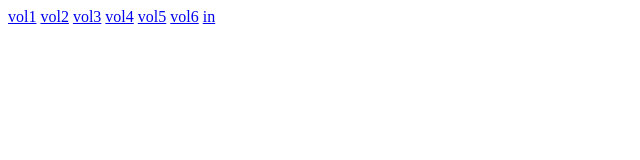
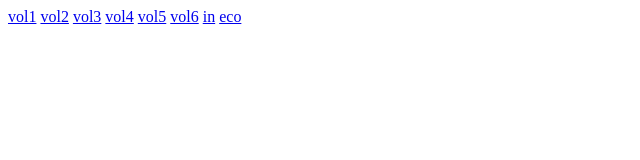
Before and after one commit to RyuAoni/RyuAoni.github.io, a plain HTML site: page index.html in a window 1280 px wide. Shown: the full height of the page, 0-640 px from the left. Drawn offline with Linux system fonts and the light colour scheme.

Commit message:
Update index.html

```diff
--- a/index.html
+++ b/index.html
@@ -13,6 +13,6 @@
   <a href= "vol5.html" >vol5</a>
   <a href= "vol6.html" >vol6</a>
   <a href= "in.html" >in</a>
-  <a href="app-debug (3).apk" aria-label="Androidアプリをダウンロード"></a>
+  <a href="app-debug (3).apk" aria-label="Androidアプリをダウンロード">eco</a>
 </body>
 </html>
```
